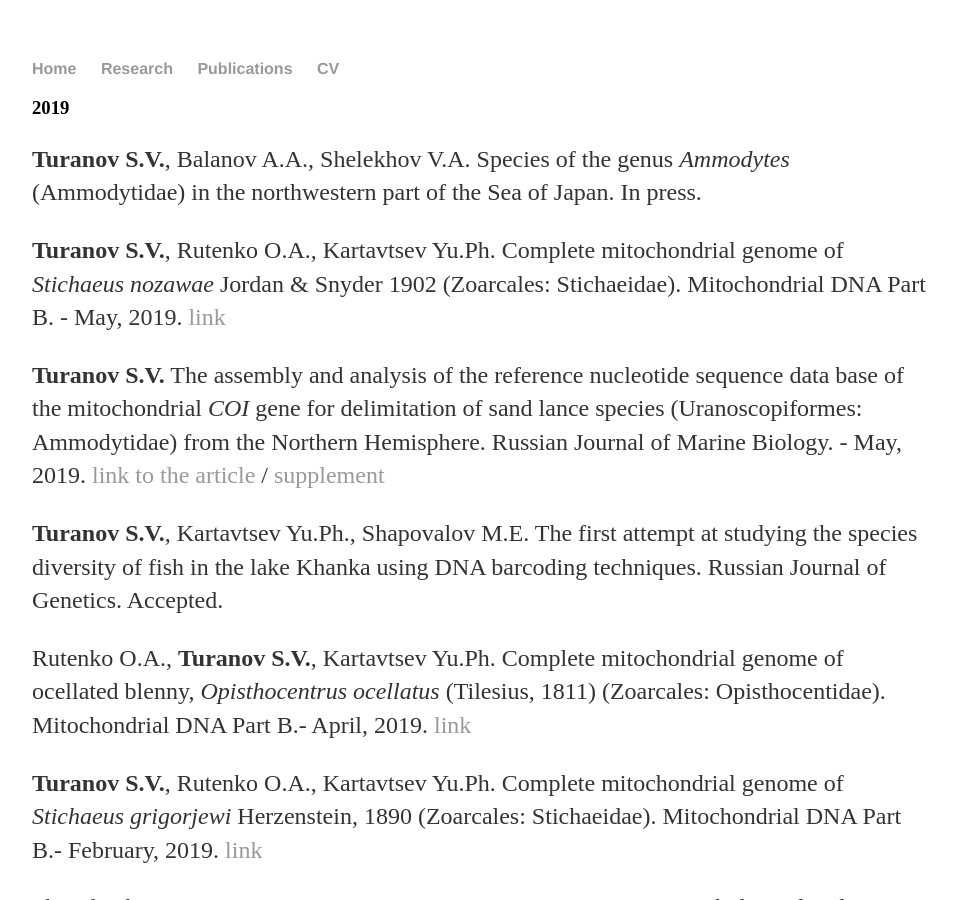
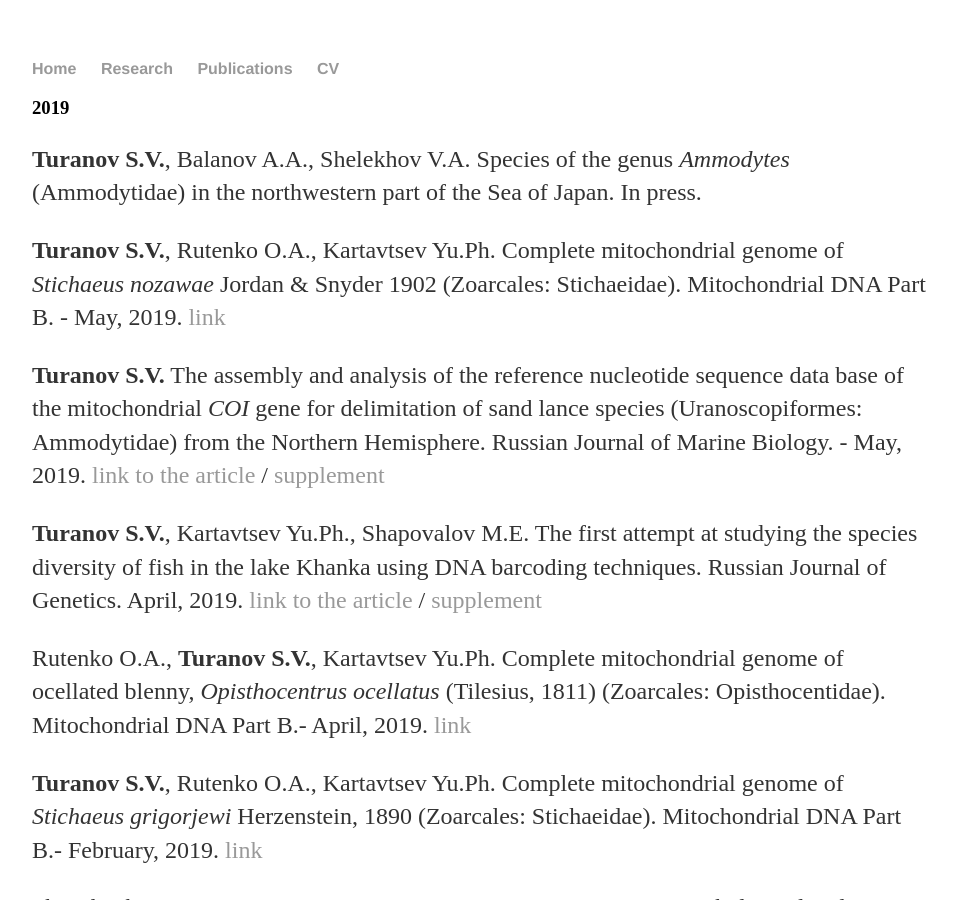
Before and after one commit to Sturcoal/Sturcoal.github.io, a Jekyll site: the page built from Publications.html, in a window 1280 px wide and 900 px high. Shown: the whole window, without its empty margins (160-1117 px from the left). Built offline with Jekyll 4.4.1, drawn with Linux system fonts in a browser that asks for light colours.

Commit message:
Update Publications.html

```diff
--- a/Publications.html
+++ b/Publications.html
@@ -6,8 +6,8 @@
 	<h3>2019</h3>
 	<p><b>Turanov S.V.</b>, Balanov A.A., Shelekhov V.A. Species of the genus <i>Ammodytes</i> (Ammodytidae) in the northwestern part of the Sea of Japan. In press. <p>
 	<p><b>Turanov S.V.</b>, Rutenko O.A., Kartavtsev Yu.Ph. Complete mitochondrial genome of <i>Stichaeus nozawae</i> Jordan & Snyder 1902 (Zoarcales: Stichaeidae). Mitochondrial DNA Part B. - May, 2019. <a href="https://www.tandfonline.com/doi/full/10.1080/23802359.2019.1612293">link</a>  <p>
-	<p><b>Turanov S.V.</b> The assembly and analysis of the reference nucleotide sequence data base of the mitochondrial <i>COI</i> gene for delimitation of sand lance species (Uranoscopiformes: Ammodytidae) from the Northern Hemisphere. Russian Journal of Marine Biology. - May, 2019. <a href="https://link.springer.com/article/10.1134/S1063074019010103#enumeration">link to the article</a> / <a href="https://github.com/Sturcoal/Ammodytes/blob/master/README.md">supplement</a> <p><p>
-	<p><b>Turanov S.V.</b>, Kartavtsev Yu.Ph., Shapovalov M.E. The first attempt at studying the species diversity of fish in the lake Khanka using DNA barcoding techniques. Russian Journal of Genetics. Accepted. <p>
+	<p><b>Turanov S.V.</b> The assembly and analysis of the reference nucleotide sequence data base of the mitochondrial <i>COI</i> gene for delimitation of sand lance species (Uranoscopiformes: Ammodytidae) from the Northern Hemisphere. Russian Journal of Marine Biology. - May, 2019. <a href="https://link.springer.com/article/10.1134/S1063074019010103#enumeration">link to the article</a> / <a href="https://github.com/Sturcoal/Fishes-of-the-Lake-Khanka-FOLK-">supplement</a> <p>
+	<p><b>Turanov S.V.</b>, Kartavtsev Yu.Ph., Shapovalov M.E. The first attempt at studying the species diversity of fish in the lake Khanka using DNA barcoding techniques. Russian Journal of Genetics. April, 2019. <a href="https://link.springer.com/article/10.1134/S102279541904015X">link to the article</a> / <a href="https://github.com/Sturcoal/Ammodytes/blob/master/README.md">supplement</a> <p>
 	<p>Rutenko O.A., <b>Turanov S.V.</b>, Kartavtsev Yu.Ph. Complete mitochondrial genome of ocellated blenny, <i>Opisthocentrus ocellatus</i> (Tilesius, 1811) (Zoarcales: Opisthocentidae). Mitochondrial DNA Part B.- April, 2019. <a href="https://www.tandfonline.com/doi/full/10.1080/23802359.2019.1602008">link</a> <p>
 	<p><b>Turanov S.V.</b>, Rutenko O.A., Kartavtsev Yu.Ph. Complete mitochondrial genome of <i>Stichaeus grigorjewi</i> Herzenstein, 1890 (Zoarcales: Stichaeidae). Mitochondrial DNA Part B.- February, 2019. <a href="https://www.tandfonline.com/doi/full/10.1080/23802359.2019.1579063">link</a> <p>
 	<p>Shevchenko O.G., Ponomareva A.A., <b>Turanov S.V.</b>, Dutova D.I. Morphological and Genetic Variability of <i>Skeletonema dohrnii</i> and <i>Skeletonema japonicum</i> (Bacillariophyta) from the Northwestern Sea of Japan. Phycologia. - January, 2019. <a href="https://www.tandfonline.com/doi/full/10.1080/00318884.2018.1517540">link</a> <p>
```
